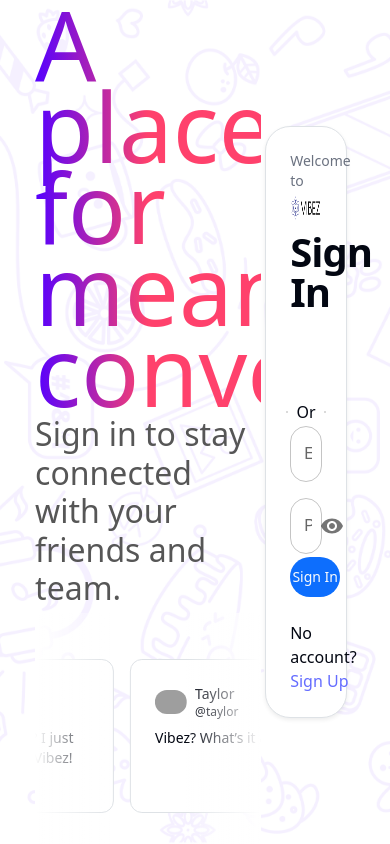
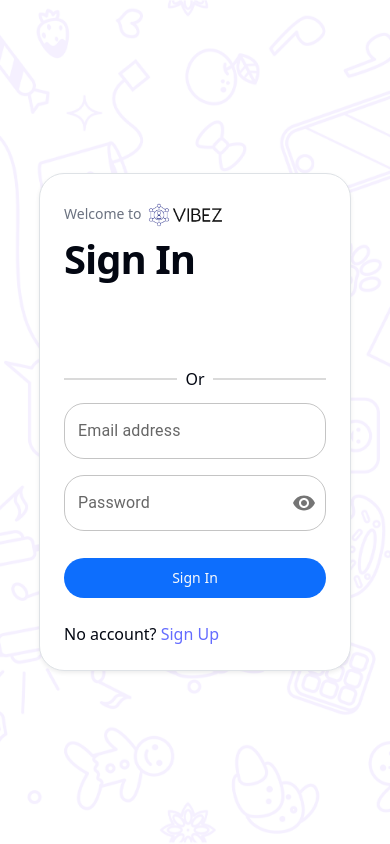
Before and after one commit to OshithRoshantha/Vibez-client, a React (Vite) app: page / in a window 390 px wide. Built offline with nearby package versions, Linux system fonts and the light colour scheme; no server answers; grey boxes are pictures that could not be loaded.

Commit message:
feat: conditionally render Signin component layout based on mobile detection

```diff
--- a/src/Pages/Signin.jsx
+++ b/src/Pages/Signin.jsx
@@ -132,6 +132,7 @@ export default function Signin({ onLogin }) {
 
   return (
     <div className={`main-container ${swiped ? 'swiped' : ''}`}>
+        {!isMobile && <>
             <div className='left-side'>
                 <img src={mainLogo} className='main-logo' alt='Main Logo'/>
                 <h1 className='main-hero'>A place for meaningful conversations</h1>
@@ -140,8 +141,9 @@ export default function Signin({ onLogin }) {
                 <LandingAnimation/>
                 </div>
             </div>
-        <div className='right-side'>
-            <Card className='login-card'>
+        </>}
+        <div className='right-side' style={{ width: isMobile ? '90vw' : '520px', marginLeft: isMobile ? '0%' : '-100px' }}>
+            <Card className='login-card' style={{ width: isMobile ? '80vw' : '' }}>
                 <CardHeader>
                     <CardDescription>
                         Welcome to <img src={mainLogo} className='text-logo' alt='Main Logo'/>
```
Lines whose indentation alone changed are shown as unchanged.
